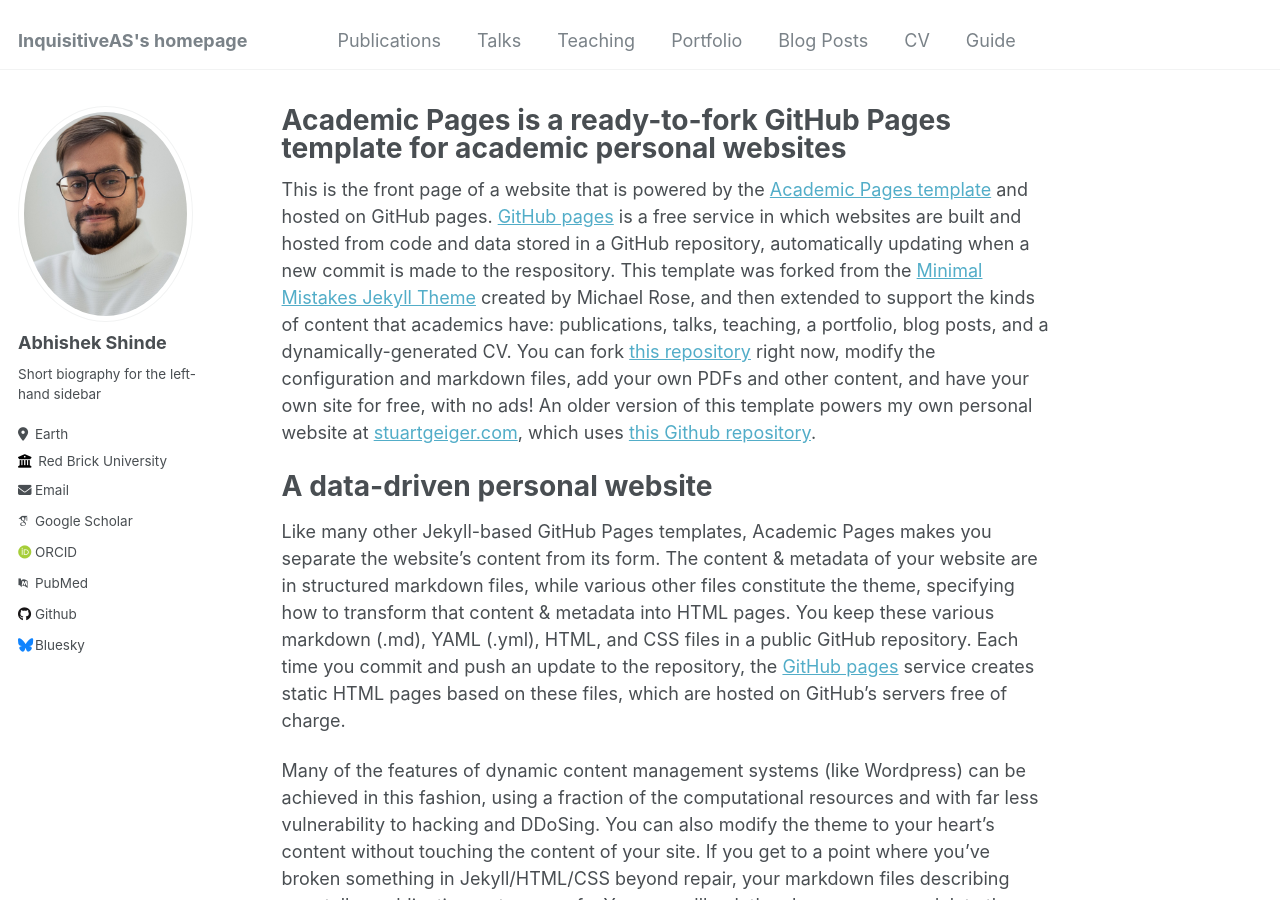
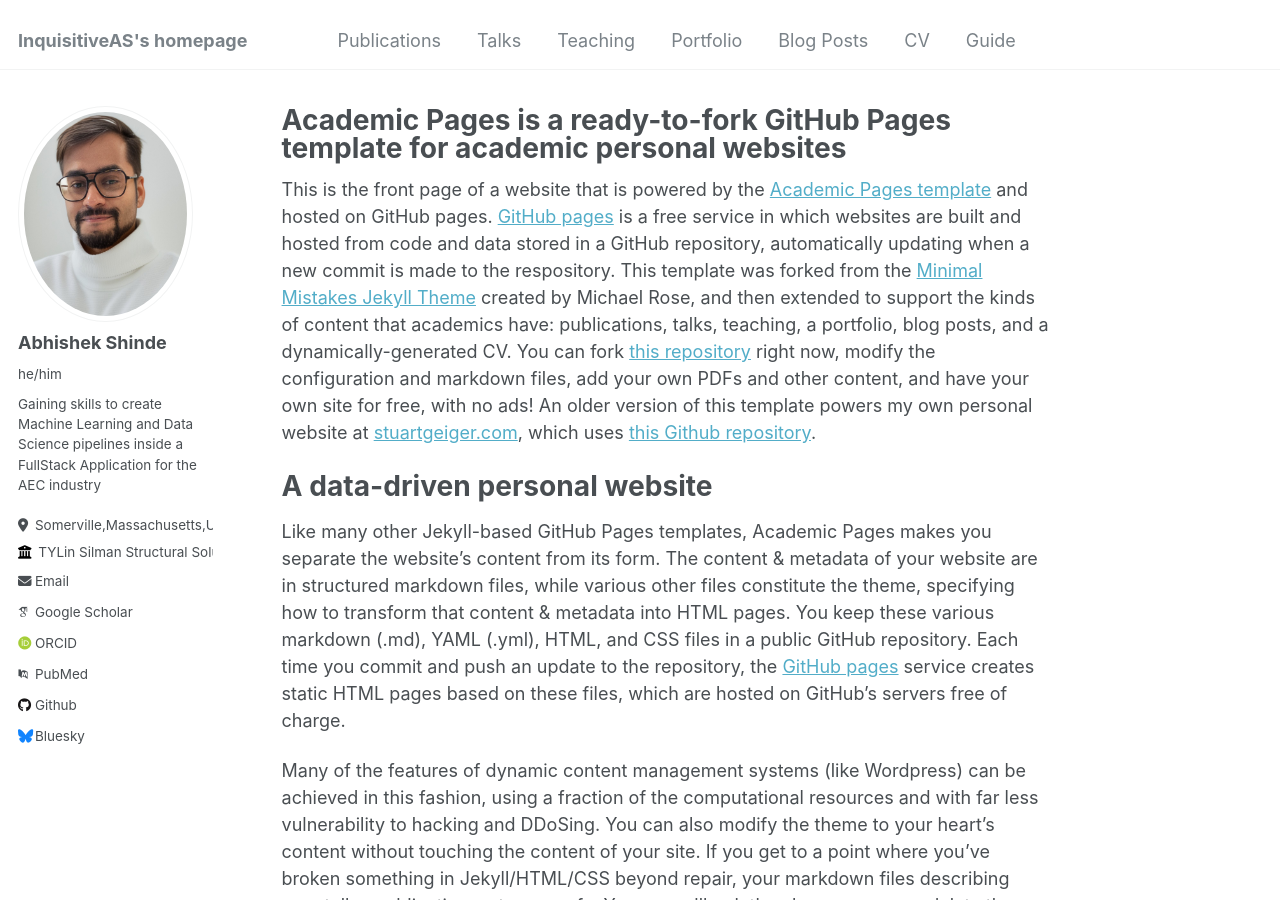
Before and after one commit to InquisitiveAS/InquisitiveAS.github.io, a Jekyll site: the page built from _pages/about.md, in a window 1280 px wide and 900 px high. Built offline with Jekyll 4.4.1, drawn with Linux system fonts in a browser that asks for light colours; some web fonts are replaced.

Commit message:
Update config

```diff
--- a/_config.yml
+++ b/_config.yml
@@ -23,12 +23,12 @@
   # Biographic information
   avatar           : "headshot_Abhi.jpg"
   name             : "Abhishek Shinde"
-  pronouns         : # example: "she/her"
-  bio              : "Short biography for the left-hand sidebar"
-  location         : "Earth"
-  employer         : "Red Brick University"
+  pronouns         : he/him
+  bio              : "Gaining skills to create Machine Learning and Data Science pipelines inside a FullStack Application for the AEC industry "
+  location         : "Somerville,Massachusetts,USA"
+  employer         : "TYLin Silman Structural Solutions"
   uri              : # URL
-  email            : "none@example.org"
+  email            : "arabhishek1091@gmail.com"
 
   # Academic websites
   arxiv            : # URL - Update with the correct link to your profile
```
